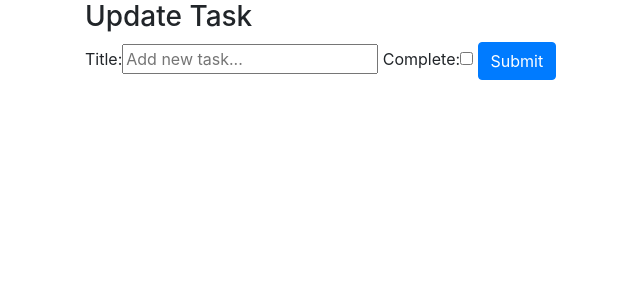
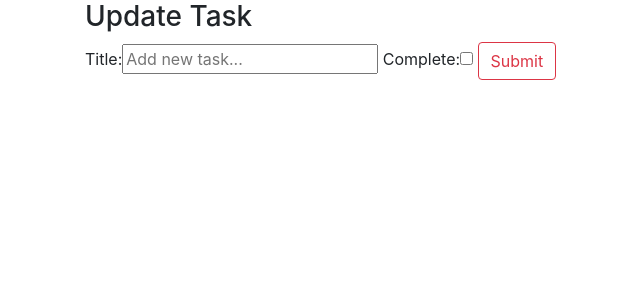
Before and after one commit to ulugbekusmanovdev/django_to_do_app, a Django app: template tasks/templates/tasks/update_task.html in a window 1280 px wide. Shown: the top 300 px of the page, without its empty margins (0-640 px from the left). Run offline with Django 3.2, Linux system fonts and the light colour scheme; the template is opened without the code that fills it: values that come from a table or form of the project are taken from there, others are empty; some libraries are stand-ins or nearby versions.

Commit message:
change button

```diff
--- a/tasks/templates/tasks/update_task.html
+++ b/tasks/templates/tasks/update_task.html
@@ -7,6 +7,6 @@
 <form method="post" action="">
     {% csrf_token %}
     {{form}}
-    <input class="btn btn-primary" type="submit" name="Update Task">
+    <input class="btn btn-outline-danger" type="submit"  name="Update Task">
 </form>
 </div>
```
